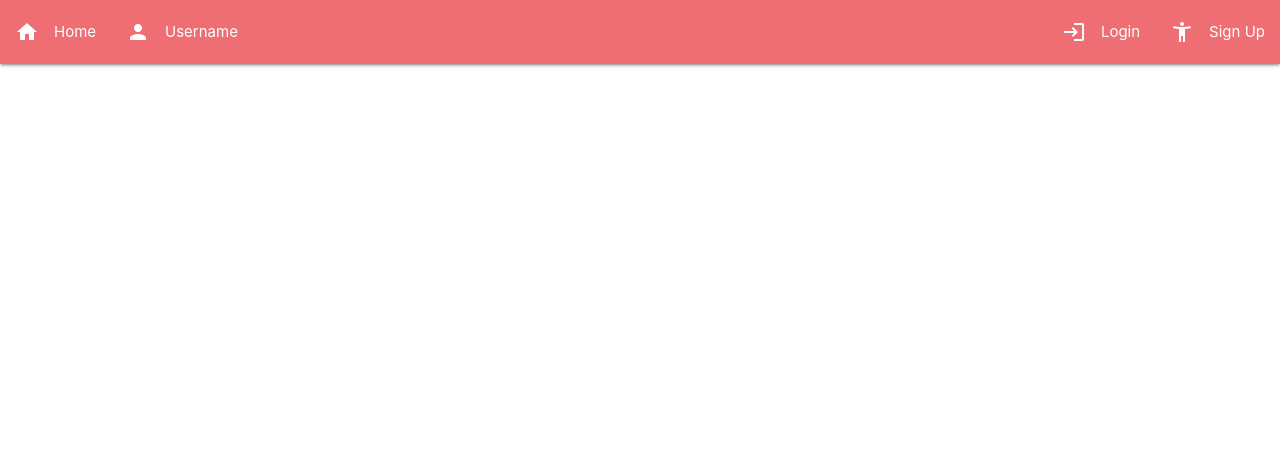
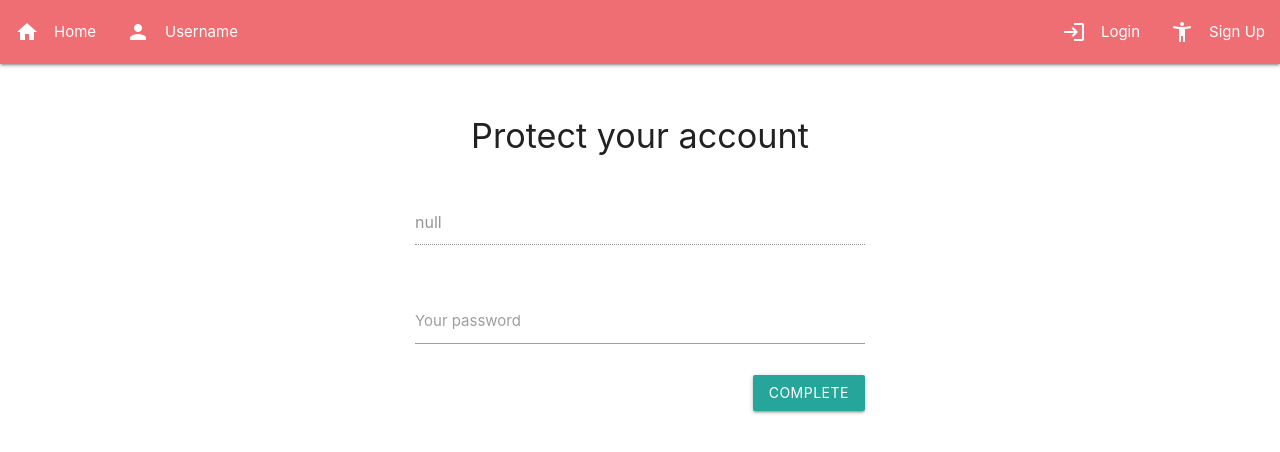
Before and after one commit to anclaev/ecommerce, a React (Create React App) app: page /reg/success in a window 1280 px wide. Shown: the top 452 px of the page. Built offline with nearby package versions, Linux system fonts and the light colour scheme; no server answers.

Commit message:
Вёрстка страницы Register Complete.

```diff
--- a/src/App.tsx
+++ b/src/App.tsx
@@ -2,8 +2,8 @@ import { Switch, Route } from 'react-router'
 
 import Login from './pages/auth/Login'
 import Register from './pages/auth/Register'
+import RegisterComplete from './pages/auth/RegisterComplete'
 import Home from './pages/Home'
-
 import Header from './components/Header'
 
 const App = () => (
@@ -13,6 +13,7 @@ const App = () => (
       <Route exact path="/" component={Home} />
       <Route exact path="/log" component={Login} />
       <Route exact path="/reg" component={Register} />
+      <Route exact path="/reg/success" component={RegisterComplete} />
     </Switch>
   </>
 )
--- a/src/pages/auth/Register.tsx
+++ b/src/pages/auth/Register.tsx
@@ -8,7 +8,7 @@ const Register = () => {
 
   const registerHandler = async () => {
     const valid = input.current?.classList.contains('valid')
-    Toast('Click!')
+
     if (!valid || email === '') return null
 
     try {
--- /dev/null
+++ b/src/pages/auth/RegisterComplete.tsx
@@ -0,0 +1,48 @@
+import { useRef, useState, useEffect } from 'react'
+
+import Toast from '../../components/Toast'
+
+import { IRegisterComplete } from '../../types/components'
+
+const RegisterComplete: React.FC<IRegisterComplete> = ({ history }) => {
+  const [email, setEmail] = useState('')
+  const [password, setPassword] = useState('')
+
+  useEffect(() => {
+    setEmail(window.localStorage.getItem('emailForRegistration') ?? 'null')
+  }, [])
+
+  const clickHandler = () => {
+    if (password.length < 8) {
+      Toast('Password cannot be less than 8 characters.', 'toast-error')
+      return null
+    }
+  }
+
+  return (
+    <div className="container sign-up">
+      <div className="col sign-up-form">
+        <h4>Protect your account</h4>
+
+        <div className="input-field mt3">
+          <input type="text" value={email} disabled />
+        </div>
+        <div className="input-field mt3">
+          <input
+            type="password"
+            id="password"
+            value={password}
+            onChange={(e) => setPassword(e.target.value)}
+            onKeyPress={(e) => (e.key === 'Enter' ? clickHandler() : '')}
+          />
+          <label htmlFor="password">Your password</label>
+        </div>
+        <button onClick={clickHandler} className="btn">
+          Complete
+        </button>
+      </div>
+    </div>
+  )
+}
+
+export default RegisterComplete
--- a/src/styles/index.sass
+++ b/src/styles/index.sass
@@ -22,8 +22,14 @@ body
         float: none !important
         margin: 0 auto !important
 
-        & .input-field
-            margin: 3em 0 1.5em 0 !important
+        & > .input-field
+            margin: 1.5em 0
 
         & button
             float: right
+
+.mt3
+    margin-top: 3em !important
+
+.toast-error
+    background-color: #ee6e73
--- /dev/null
+++ b/src/types/components.ts
@@ -0,0 +1 @@
+export type IRegisterComplete = { history: string }
```
